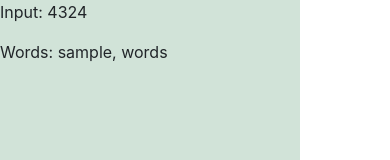
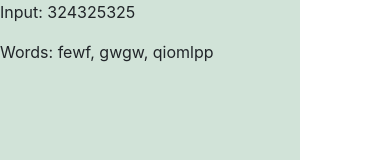
Before and after one commit to richardcrng/t9-emulator, a React (Create React App) app: page / in a window 390 px wide. Shown: the top 160 px of the page. Built offline with nearby package versions, Linux system fonts and the light colour scheme.

Commit message:
pass props down through Phone

```diff
--- a/src/App.js
+++ b/src/App.js
@@ -2,10 +2,11 @@ import React from 'react';
 import Phone from './components/organisms/Phone';
 
 function App() {
+  const numericString = '324325325'
+  const wordsArr = ['fewf', 'gwgw', 'qiomlpp']
+
   return (
-    <div className="App">
-      <Phone />
-    </div>
+    <Phone {...{ numericString, wordsArr }} />
   );
 }
 
--- a/src/components/organisms/Phone/Phone.js
+++ b/src/components/organisms/Phone/Phone.js
@@ -2,10 +2,10 @@ import React from 'react';
 import Display from '../../atoms/Display';
 import Keypad from '../../molecules/Keypad/Keypad';
 
-function Phone() {
+function Phone({ numericString, wordsArr }) {
   return (
     <>
-      <Display />
+      <Display {...{ numericString, wordsArr }} />
       <Keypad />
     </>
   )
```
